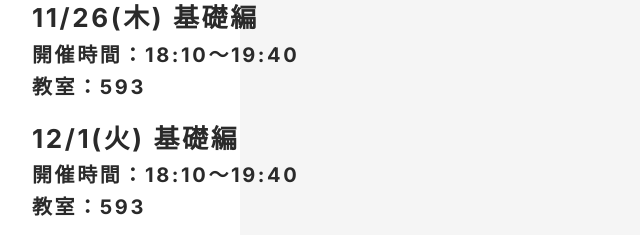
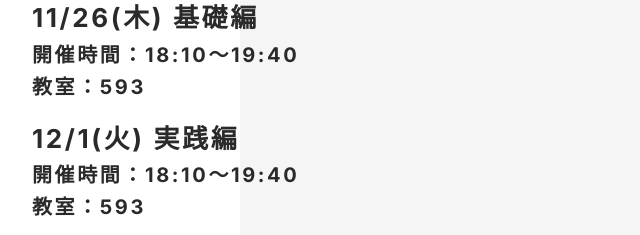
Before and after one commit to p2hacks2026/p2hacks2026.github.io, a plain HTML site: page seminner/index.html in a window 1280 px wide. Shown: the part 1923-2158 px from the top of the page, 208-848 px from the left. Drawn offline with Linux system fonts and the light colour scheme.

Commit message:
Add files via upload

```diff
--- a/seminner/index.html
+++ b/seminner/index.html
@@ -45,7 +45,7 @@ P2HACKS2026はチーム開発に重点を置いたハッカソンであり、<br
 ・アイデアの考え方<br> <br> </p>  </div> </div>  </div> </div>  </div>  <div style="height: 7.5em;"></div>  </div> </div>  <div style="height: 7.5em;"></div> <div style="overflow: hidden;"> <div class="ShadowAnimation" data-fader-shadowanimation data-astro-cid-54vtadsk>  <div class="Container" data-astro-cid-d6puh33w> <div class="inner" data-astro-cid-d6puh33w>  <section style="padding: 2em 0;"> <div class="ArticleSection" data-astro-cid-worou3s5>  <h2> <div class="TrimLineFader" data-fader data-astro-cid-slod673q> <div class="inner" data-astro-cid-slod673q>  <div class="SectionTitle" data-astro-cid-azbpcp4f> <div class="inner" data-astro-cid-azbpcp4f> 予定スケジュール </div> </div>  </div> </div>    </h2> <div style="height: 2em;"></div> <div class="global_RichText">  <h3>11/26(木) 基礎編</h3> <p>
 開催時間：18:10〜19:40<br>
 教室：593
-</p> <h3>12/1(火) 基礎編</h3> <p>
+</p> <h3>12/1(火) 実践編</h3> <p>
 開催時間：18:10〜19:40<br>
 教室：593
 </p> <h3>12/3(木) 実践編</h3> <p>
```
